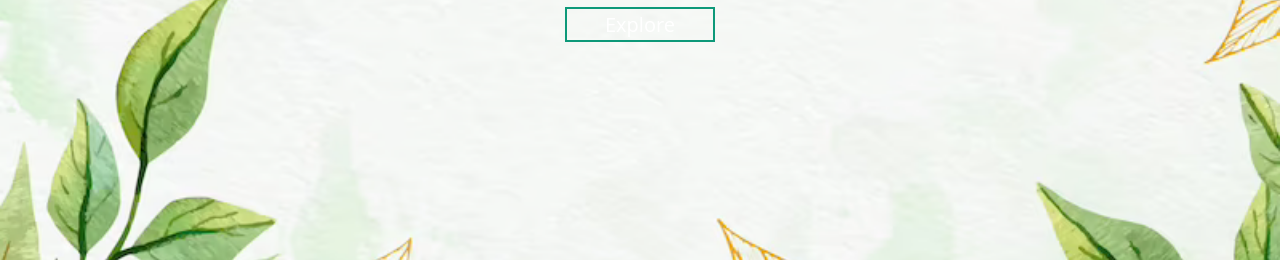
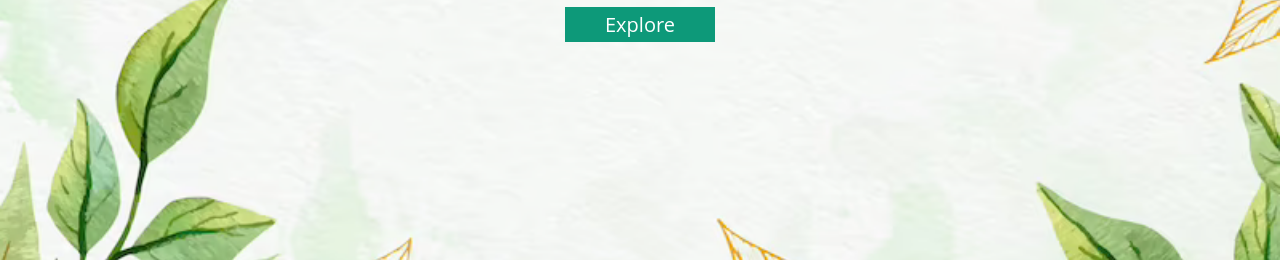
Before and after one commit to Amr-Kamall/Save-Greens, a plain HTML site: page index.html in a window 1280 px wide. In both pictures the pointer is over the button "Explore". Shown: the part 540-800 px from the top of the page. Drawn offline with Linux system fonts and the light colour scheme.

Commit message:
firstcommit

```diff
--- a/style.css
+++ b/style.css
@@ -63,7 +63,8 @@ html {
   clip-path: polygon(100% 0%, 0% 100%, 100% 100%);
 }
 .btn:hover {
-  color: white;
+  background-color: #0d9979;
+  color: #fff;
 }
 
 header {
```
